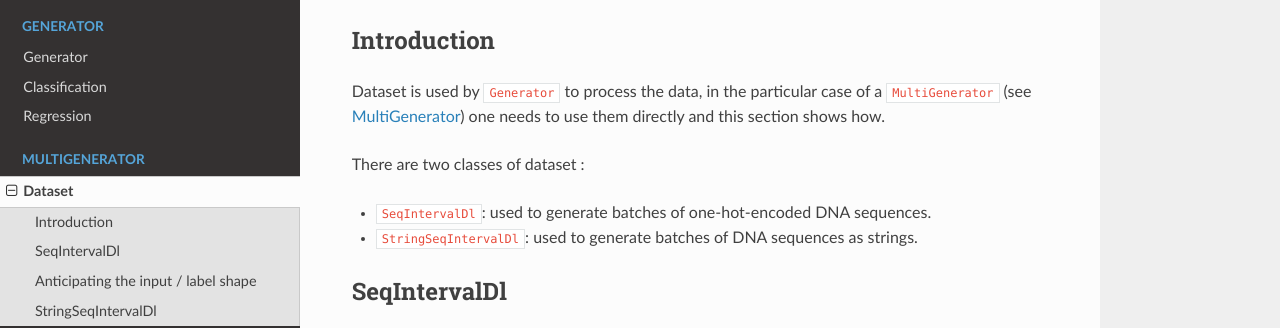
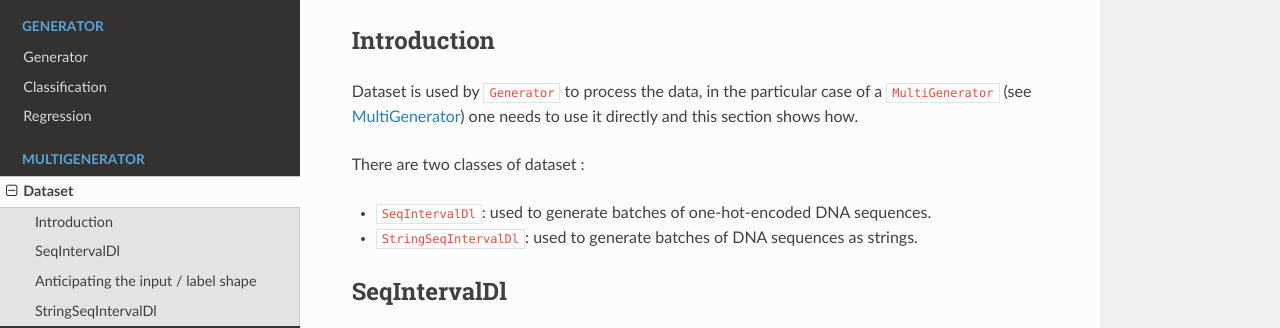
Before and after one commit to etirouthier/keras_dna, an MkDocs documentation site: the page built from docs/dataset.md, in a window 1280 px wide and 900 px high. Shown: the part 136-464 px from the top of the window. Built offline with MkDocs 1.6.1, drawn with Linux system fonts in a browser that asks for light colours; nearby versions of some CDN libraries; some of the changed text lies outside the part shown.

Commit message:
Update dataset.md

```diff
--- a/docs/dataset.md
+++ b/docs/dataset.md
@@ -2,7 +2,7 @@
 
 ## Introduction
 
-Dataset is used by `Generator` to process the data, in the particular case of a `MultiGenerator` (see [MultiGenerator](multigenerator.md)) one needs to use them directly and this section shows how.
+Dataset is used by `Generator` to process the data, in the particular case of a `MultiGenerator` (see [MultiGenerator](multigenerator.md)) one needs to use it directly and this section shows how.
 
 There are two classes of dataset :
 
```
Also changed, not shown: other parts of docs/dataset.md (+1 -1 lines).
